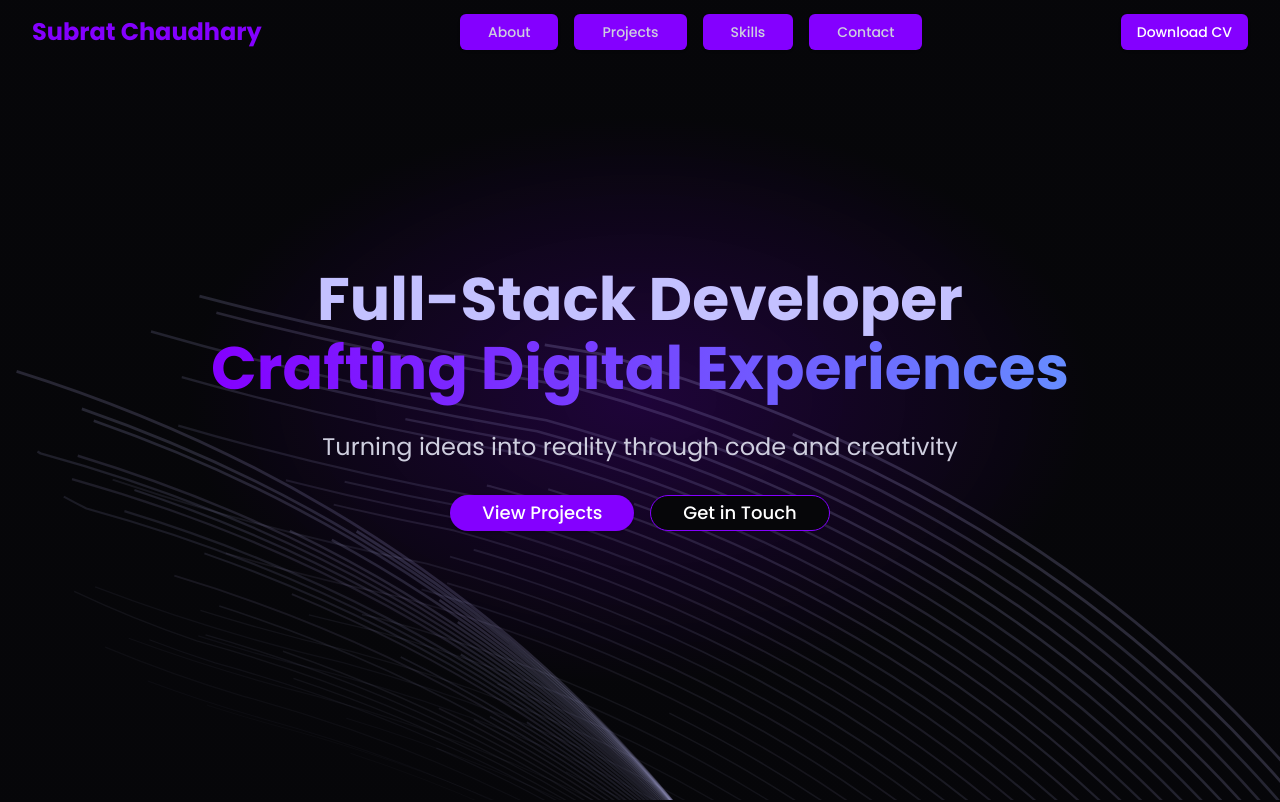
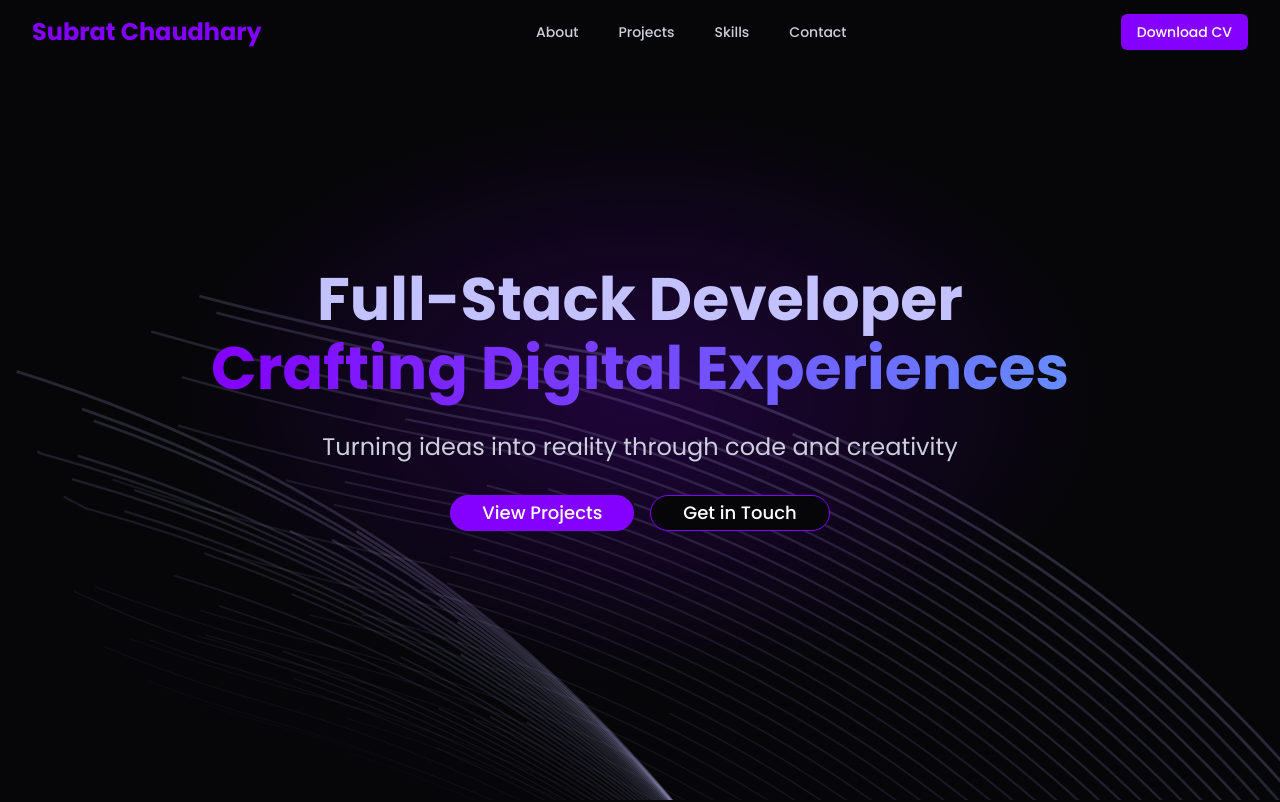
Before and after one commit to Subrat6844/portfolio, a Next.js app: page / in a window 1280 px wide. Shown: the top 802 px of the page. Built offline with nearby package versions, Linux system fonts and the light colour scheme.

Commit message:
navlink fix

```diff
--- a/src/components/navbar.tsx
+++ b/src/components/navbar.tsx
@@ -53,7 +53,7 @@ export default function Navbar() {
 			</div>
 			{isMobileMenuOpen && (
 				<div className="md:hidden">
-					<div className="px-2 pt-2 pb-3 space-y-1 sm:px-3 bg-background/80 backdrop-blur-md">
+					<div className="flex flex-col px-2 pt-2 pb-3 space-y-1 sm:px-3 bg-background/80 backdrop-blur-md">
 						<NavLink
 							onClick={() => setIsMobileMenuOpen(false)}
 							href="#about"
@@ -104,12 +104,12 @@ function NavLink({
 	mobile?: boolean;
 }) {
 	return (
-		<Button onClick={onClick}>
+		<Button variant={"ghost"} className="px-3 py-2 rounded-md text-sm font-medium text-secondary hover:text-white hover:bg-primary/20 transition duration-300" onClick={onClick}>
 			<Link
 				href={href}
 				className={`${
 					mobile ? "block" : "inline-block"
-				} px-3 py-2 rounded-md text-sm font-medium text-secondary hover:text-white hover:bg-primary/20 transition duration-300`}
+				} `}
 			>
 				{children}
 			</Link>
```
